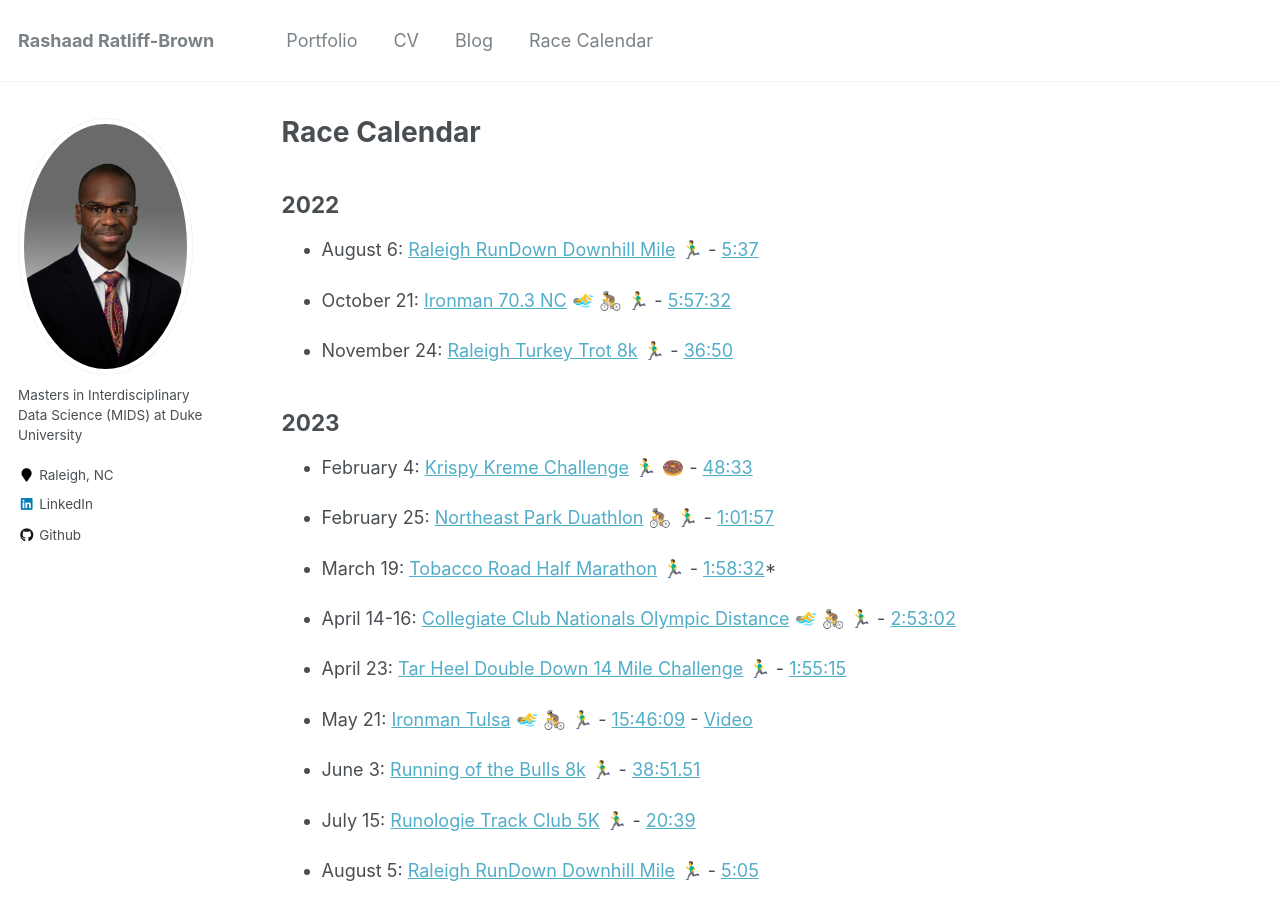
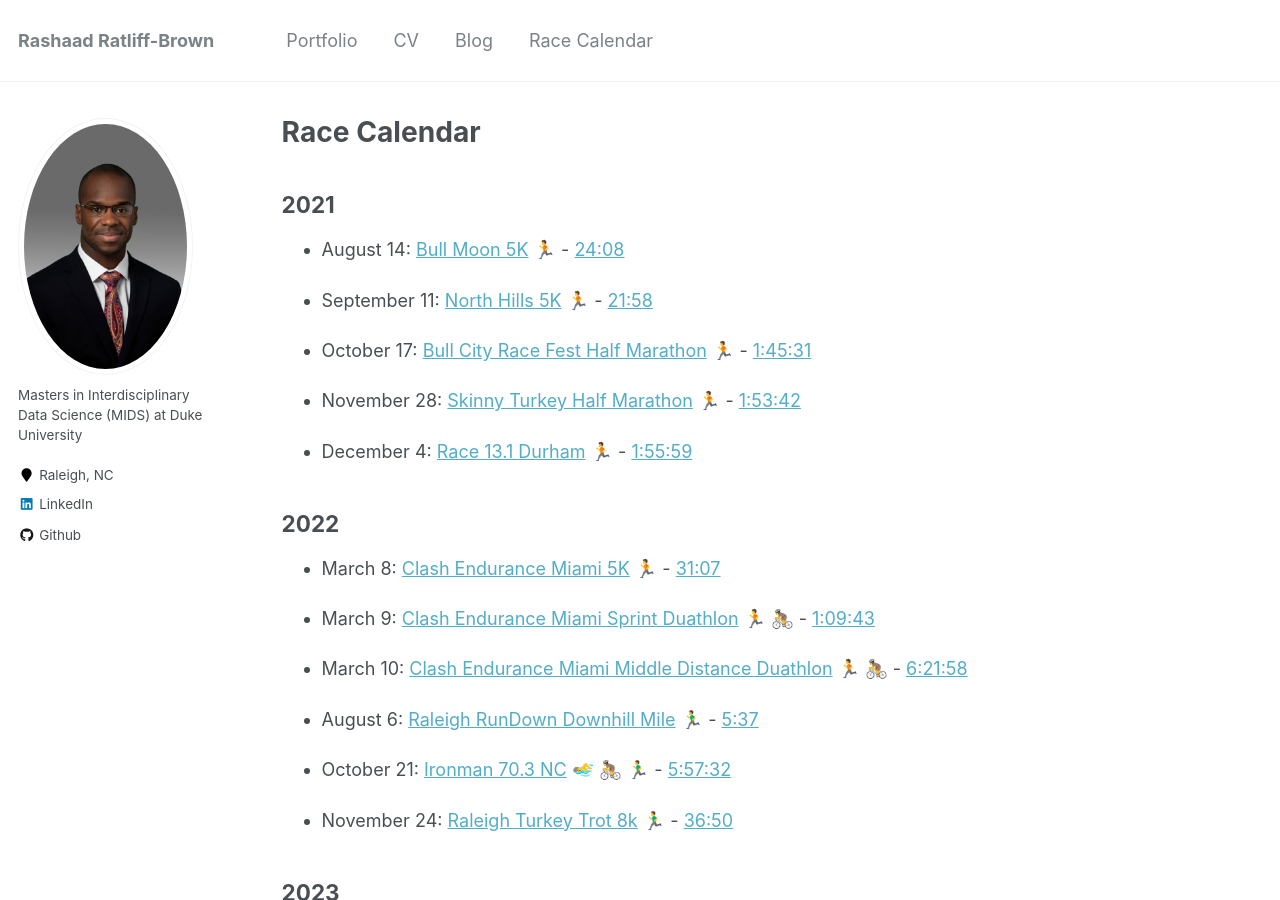
Before and after one commit to caratliff/caratliff.github.io, a Jekyll site: the page built from _pages/race-calendar.md, in a window 1280 px wide and 900 px high. Built offline with Jekyll 4.4.1, drawn with Linux system fonts in a browser that asks for light colours; emoji names are drawn with the system emoji font.

Commit message:
Update race-calendar.md

```diff
--- a/_pages/race-calendar.md
+++ b/_pages/race-calendar.md
@@ -5,7 +5,25 @@ permalink: /race-calendar/
 redirect_from:
   - /race-calendar
 ---
+
+## 2021
+- August 14: [Bull Moon 5K](https://bullmoon.itsyourrace.com/event.aspx?id=6050) 🏃 - [24:08](https://www.itsyourrace.com/Results.aspx?id=6050&y=2021&eid=105400&srch=Rashaad&g=A&amin=0&amax=199)
+
+- September 11: [North Hills 5K](https://runnc.com/event/north-hills-5k/details/) 🏃 - [21:58](https://filez.racereach.com/files/results/155723/result_5k_results_2021.txt?kick=1706731562)
+
+- October 17: [Bull City Race Fest Half Marathon](https://capstoneraces.com/bull-city-race-fest/) 🏃 - [1:45:31](https://results.raceroster.com/v2/en-US/results/3gbn4p9pc3xc6pa3/results?search=Rashaad&page=1)
+
+- November 28: [Skinny Turkey Half Marathon](https://fsseries.com/event/skinny/) 🏃 - [1:53:42](https://www.racetecresults.com/Search.aspx?CId=16247&RId=210&S=rashaad)
+
+- December 4: [Race 13.1 Durham](https://capstoneraces.com/race131/durham/) 🏃 - [1:55:59](https://results.raceroster.com/v2/en-US/results/dgz65k6ssxz2ssw6/results?search=Rashaad&page=1)
+
 ## 2022
+
+- March 8: [Clash Endurance Miami 5K](https://clashendurance.com/pages/miami) 🏃 - [31:07](https://track.rtrt.me/e/CLASH-MIAMI#/tracker/RHPVK64M)
+
+- March 9: [Clash Endurance Miami Sprint Duathlon](https://clashendurance.com/pages/miami) 🏃 🚴 - [1:09:43](https://track.rtrt.me/e/CLASH-MIAMI#/tracker/RHPVK64M,RJTP52WE)
+
+- March 10: [Clash Endurance Miami Middle Distance Duathlon](https://clashendurance.com/pages/miami) 🏃 🚴 - [6:21:58](https://track.rtrt.me/e/CLASH-MIAMI#/tracker/RHPVK64M,RJTP52WE,RAR286DM)
 
 - August 6: [Raleigh RunDown Downhill Mile](https://runsignup.com/Race/Results/116189#resultSetId-266098;perpage:5000) :running_man: - [5:37](https://runsignup.com/Race/Results/116189#resultSetId-331659;perpage:100)
 
```
